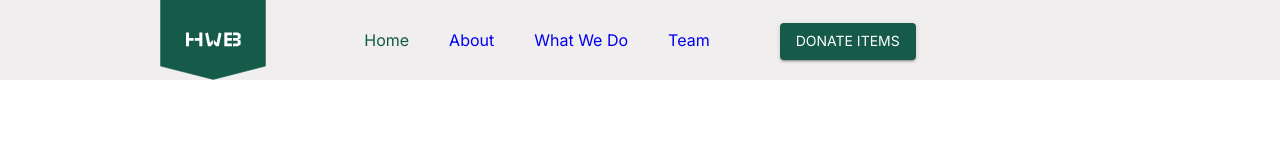
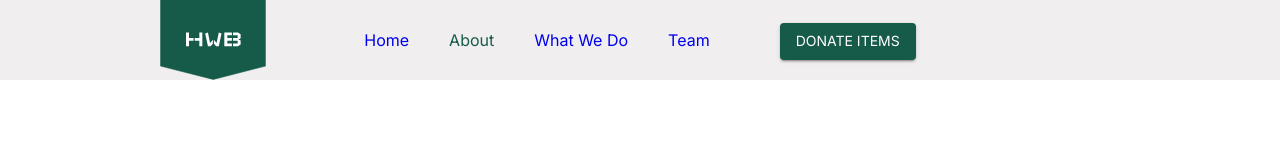
Before and after one commit to sish0786/hwb, a React (Create React App) app: page / in a window 1280 px wide. Shown: the top 158 px of the page. Built offline with nearby package versions, Linux system fonts and the light colour scheme; a web font is replaced by a local one.

Commit message:
NavBar and Smooth Scroll

```diff
--- a/src/App.css
+++ b/src/App.css
@@ -0,0 +1,3 @@
+html {
+    scroll-behavior: smooth;
+}
--- a/src/App.js
+++ b/src/App.js
@@ -7,31 +7,31 @@ import AboutUs from "./components/AboutUs";
 import Footer from "./components/Footer";
 
 const theme = createTheme({
-  palette:{
+  palette: {
     primary: {
       main: '#165A4A'
     },
-    secondary:{
-      main:"#ffff"
+    secondary: {
+      main: "#ffff"
     },
-    text:{
+    text: {
       primary: '#165A4A'
     }
   },
-  typography:{
+  typography: {
     fontFamily: "Inter",
   }
-})
+});
 
 function App() {
   return (
-      <ThemeProvider theme={theme}>
-          <NavBar></NavBar>
-          <Home></Home>
-          <AboutUs></AboutUs>
-          <ServiceInfo></ServiceInfo>
-          <Footer></Footer>
-      </ThemeProvider>
+    <ThemeProvider theme={theme}>
+      <NavBar />
+      <div id="home"><Home /></div>
+      <div id="about"><AboutUs /></div>
+      <div id="whatWeDo"><ServiceInfo /></div>
+      <Footer />
+    </ThemeProvider>
   );
 }
 
--- a/src/components/Nav.js
+++ b/src/components/Nav.js
@@ -1,38 +1,108 @@
 /* eslint-disable jsx-a11y/anchor-is-valid */
-import React from 'react'
+import React, { useState, useEffect } from 'react';
 import Logo from '../resources/Logo.svg';
-import "./styles/nav.css"
+import "./styles/nav.css";
 import { Button, IconButton } from '@mui/material';
 import MenuIcon from '@mui/icons-material/Menu';
 
 const NavBar = () => {
+  const [active, setActive] = useState('home');
+
+  const handleNavClick = (e, id) => {
+    e.preventDefault();
+    setActive(id);
+    document.getElementById(id).scrollIntoView({ behavior: 'smooth' });
+  };
+
+  const handleScroll = () => {
+    const sections = ['home', 'about', 'whatWeDo', 'team'];
+    let currentSection = 'home';
+
+    sections.forEach((section) => {
+      const element = document.getElementById(section);
+      if (element) {
+        const offset = element.offsetTop - window.innerHeight / 2;
+        if (window.scrollY >= offset) {
+          currentSection = section;
+        }
+      }
+    });
+
+    setActive(currentSection);
+  };
+
+  useEffect(() => {
+    window.addEventListener('scroll', handleScroll);
+    return () => {
+      window.removeEventListener('scroll', handleScroll);
+    };
+  }, []);
+
   return (
     <React.Fragment>
       <nav className=''>
         <img alt='Logo.png' src={Logo}/>
         <ul id='navList'>
-                    <li><a className='active' href='#'>Home</a></li>
-                    <li><a href='#'>About</a></li>
-                    <li><a href='#'>What We Do</a></li>
-                    <li><a href='#'>Team</a></li>
-                    <li style={{marginLeft:"50px"}}><Button variant='contained' sx={{ backgroundColor: "#165A4A"
-                    }}>Donate Items</Button></li>
+          <li>
+            <a
+              className={active === 'home' ? 'active' : ''}
+              href='#'
+              onClick={(e) => handleNavClick(e, 'home')}
+            >
+              Home
+            </a>
+          </li>
+          <li>
+            <a
+              className={active === 'about' ? 'active' : ''}
+              href='#'
+              onClick={(e) => handleNavClick(e, 'about')}
+            >
+              About
+            </a>
+          </li>
+          <li>
+            <a
+              className={active === 'whatWeDo' ? 'active' : ''}
+              href='#'
+              onClick={(e) => handleNavClick(e, 'whatWeDo')}
+            >
+              What We Do
+            </a>
+          </li>
+          <li>
+            <a
+              className={active === 'team' ? 'active' : ''}
+              href='#'
+              onClick={(e) => handleNavClick(e, 'team')}
+            >
+              Team
+            </a>
+          </li>
+          <li style={{ marginLeft: "50px" }}>
+            <Button
+              variant='contained'
+              sx={{ backgroundColor: "#165A4A" }}
+            >
+              Donate Items
+            </Button>
+          </li>
         </ul>
         <IconButton
           sx={{
             color: "#165A4A",
-                        position:"absolute",
-                        right:"20px",
-                        top:"10px",
-                        display:"none",
-                        '@media (max-width: 930px)':{display: 'block'}
+            position: "absolute",
+            right: "20px",
+            top: "10px",
+            display: "none",
+            '@media (max-width: 930px)': { display: 'block' }
           }}
           onClick={() => {
             const navList = document.getElementById("navList");
             navList.style.left = navList.style.left === '0px' ? '-100%' : '0px';
           }}
         >
-                <MenuIcon  fontSize="large"></MenuIcon>
+          <MenuIcon fontSize="large"></MenuIcon>
         </IconButton>
       </nav>
     </React.Fragment>
--- a/src/components/styles/nav.css
+++ b/src/components/styles/nav.css
@@ -1,4 +1,4 @@
-*{
+* {
     padding: 0;
     margin: 0;
     text-decoration: none;
@@ -7,53 +7,54 @@
     font-family: "Inter", sans-serif;
     font-weight: 500;
 }
-nav{
+nav {
     display: flex;
     height: 80px;
     width: 100%;
     justify-content: center;
     background-color: #f0eeee;
+    position: sticky;
+    top: 0;
+    z-index: 1000;
 }
-nav img{
+nav img {
     position: absolute;
     height: 5rem;
     left: 10rem;
 }
-nav ul{
+nav ul {
     display: inline-flex;
-
 }
-nav ul li{
+nav ul li {
     line-height: 80px;
     margin: 0 20px;
 }
-nav ul Button{
+nav ul Button {
     line-height: 80px;
     margin: 0 20px;
-
 }
-nav a.active{
+nav a.active {
     color: #165A4A;
 }
-nav a:hover{
-    background:#696969 ;
+nav a:hover {
+    background: #696969;
     border-radius: 10px;
     padding: 7px 13px;
     transition: .5s;
 }
 
 @media (max-width: 1080px) {
-    nav img{
+    nav img {
         left: 5rem;
     }
 }
 
 @media (max-width: 930px) {
-    nav img{
+    nav img {
         position: static;
         justify-content: center;
     }
-   nav ul{
+    nav ul {
         z-index: 1;
         display: block;
         background: #ffff;
@@ -65,16 +66,16 @@ nav a:hover{
         transition: all .5s;
         text-align: center;
     }
-   nav ul li{
+    nav ul li {
         display: block;
     }
-   nav ul li a{
+    nav ul li a {
         font-size: 20px;
     }
-   nav ul li:hover{
+    nav ul li:hover {
         background: #165A4A;
-    a{
+    }
+    nav ul li:hover a {
         color: #ffff;
     }
 }
-}
```
Lines whose indentation alone changed are shown as unchanged.
